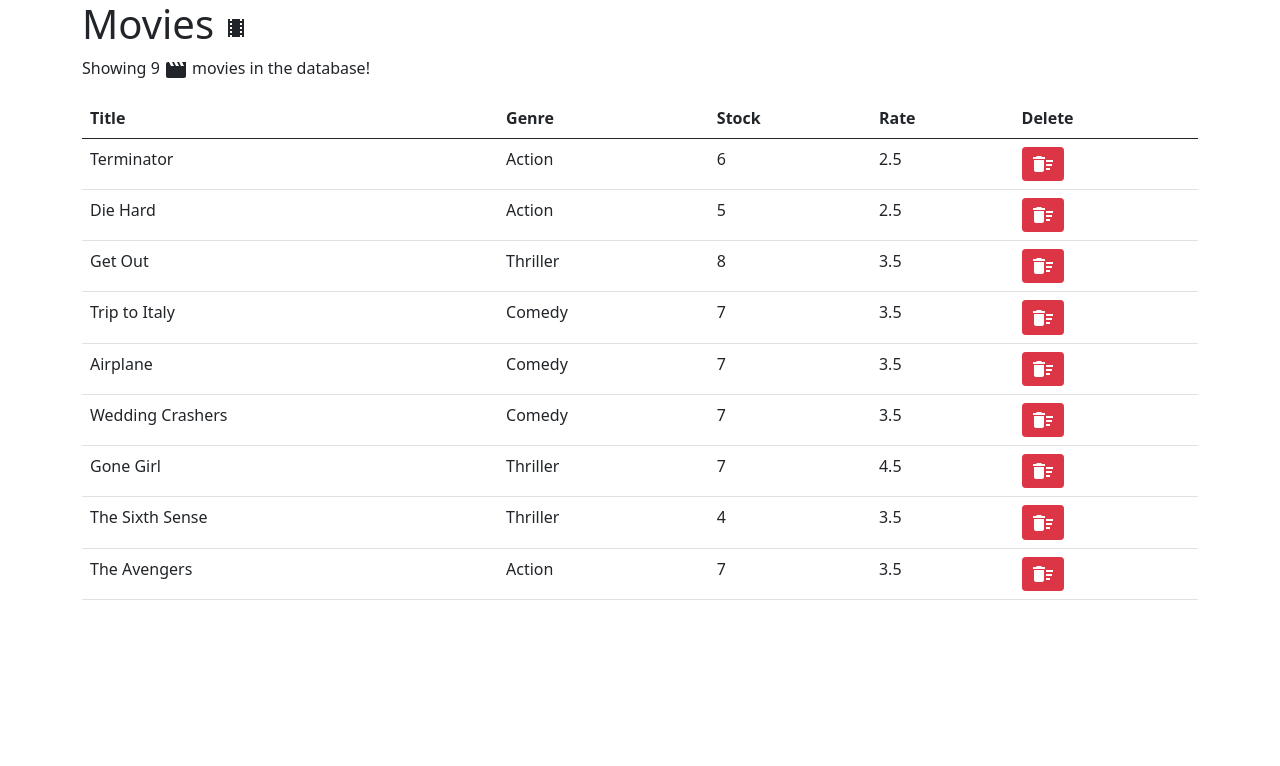
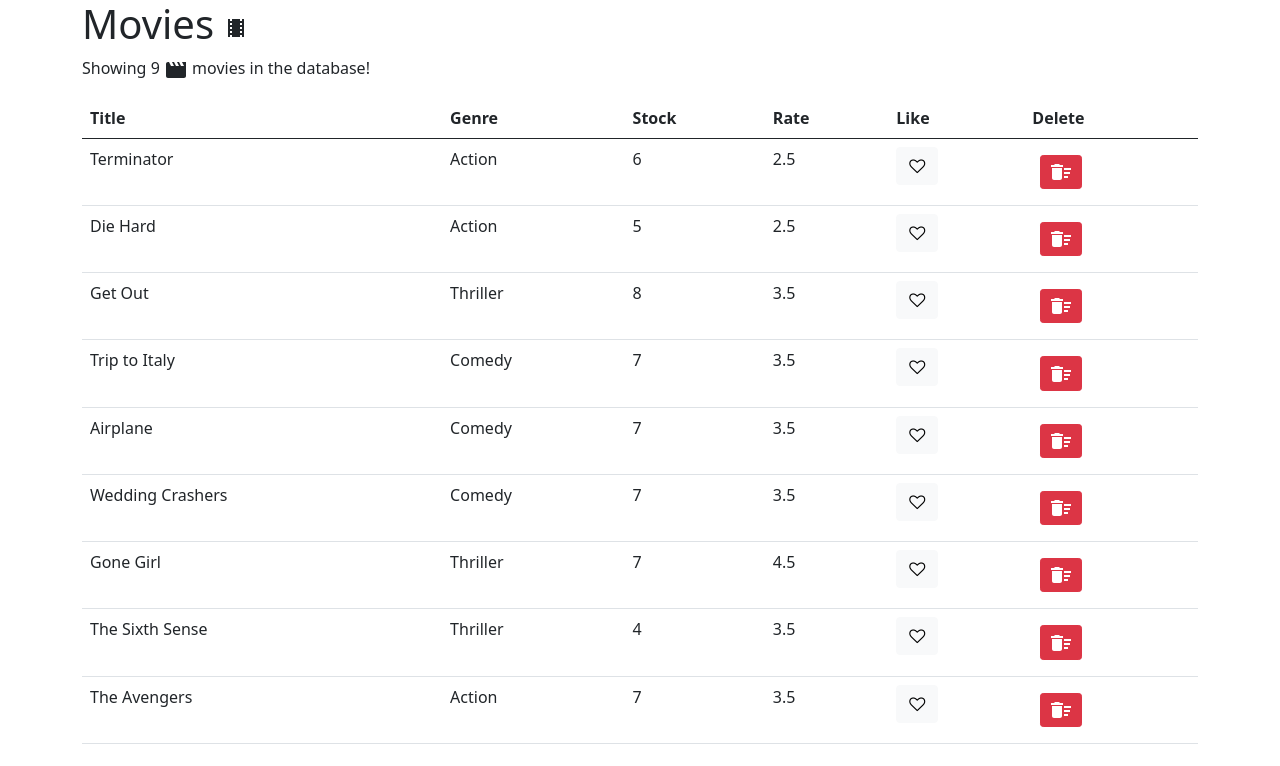
Before and after one commit to Bobstyle23/MoviesUI, a React (Create React App) app: page / in a window 1280 px wide. Shown: the top 766 px of the page. Built offline with nearby package versions, Linux system fonts and the light colour scheme; the HTML template or start-up script is replaced by a standard one.

Commit message:
Add like component

```diff
--- /dev/null
+++ b/src/components/common/likes.jsx
@@ -0,0 +1,19 @@
+import React, { Component } from "react";
+
+class Likes extends Component {
+  state = {};
+  render() {
+    let classes = "fa fa-heart";
+    if (!this.props.liked) classes += "-o";
+    return (
+      <i
+        onClick={this.props.onClick}
+        style={({ cursor: "pointer" }, { outline: "none" }, { border: "none" })}
+        className={classes}
+        aria-hidden="true"
+      />
+    );
+  }
+}
+
+export default Likes;
--- a/src/components/movies.jsx
+++ b/src/components/movies.jsx
@@ -2,6 +2,7 @@ import React, { Component } from "react";
 import { getMovies } from "../services/fakeMovieService";
 import DeleteSweepIcon from "@material-ui/icons/DeleteSweep";
 import MovieIcon from "@material-ui/icons/Movie";
+import Likes from "./common/likes";
 
 class Movies extends Component {
   state = {
@@ -10,6 +11,14 @@ class Movies extends Component {
 
   handleDelete = (movie) => {
     const movies = this.state.movies.filter((m) => m._id !== movie._id);
+    this.setState({ movies });
+  };
+
+  handleLike = (movie) => {
+    const movies = [...this.state.movies];
+    const index = movies.indexOf(movie);
+    movies[index] = { ...movies[index] };
+    movies[index].liked = !movies[index].liked;
     this.setState({ movies });
   };
   render() {
@@ -33,6 +42,7 @@ class Movies extends Component {
               <th>Genre</th>
               <th>Stock</th>
               <th>Rate</th>
+              <th>Like</th>
               <th>Delete</th>
             </tr>
           </thead>
@@ -45,8 +55,16 @@ class Movies extends Component {
                 <td>{movie.dailyRentalRate}</td>
                 <td>
                   <button
+                    onClick={() => this.handleLike(movie)}
+                    className="btn btn-light"
+                  >
+                    <Likes liked={movie.liked} />
+                  </button>
+                </td>
+                <td>
+                  <button
                     onClick={() => this.handleDelete(movie)}
-                    className="btn btn-danger btn-sm"
+                    className="btn btn-danger btn-sm m-2"
                   >
                     <DeleteSweepIcon />
                   </button>
```
